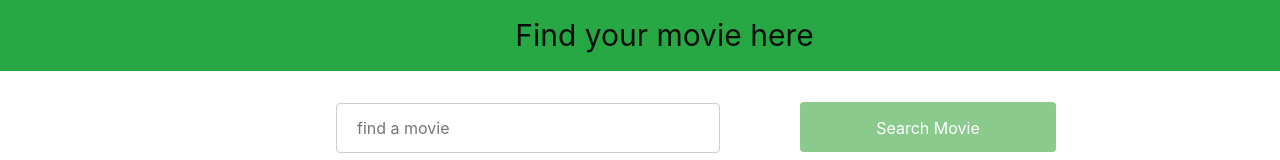
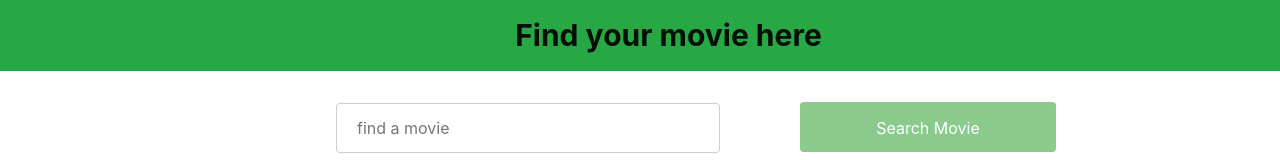
Before and after one commit to beata0809/movie-search-app, a React (Create React App) app: page /#/ in a window 1280 px wide. Shown: the top 160 px of the page. Built offline with nearby package versions, Linux system fonts and the light colour scheme.

Commit message:
poprawki kodu

```diff
--- /dev/null
+++ b/src/App.js
@@ -0,0 +1,14 @@
+import React from "react";
+import { HashRouter as Router, Route } from "react-router-dom";
+import MovieListPanel from "./components/MovieListPanel/MovieListPanel";
+function App() {
+  return (
+    <>
+      <Router>
+        <Route exact path="/" component={MovieListPanel} />
+      </Router>
+    </>
+  );
+}
+
+export default App;
--- a/src/components/InfoAboutMovie/InfoAboutMovie.js
+++ b/src/components/InfoAboutMovie/InfoAboutMovie.js
@@ -8,8 +8,8 @@ import MovieModal from "../MovieModal/MovieModal";
 import poster from "./../../photo/download.png";
 
 class InfoAboutMovie extends React.Component {
-  constructor() {
-    super();
+  constructor(props) {
+    super(props);
     this.state = { show: false };
   }
 
@@ -25,7 +25,8 @@ class InfoAboutMovie extends React.Component {
     });
   };
   onClick = (title, id, year) => {
-    this.props.getSingleMovie(title, id, year);
+    const { getSingleMovie } = this.props;
+    getSingleMovie(title, id, year);
     this.setState({
       show: true
     });
@@ -33,7 +34,7 @@ class InfoAboutMovie extends React.Component {
 
   render() {
     const { movie } = this.props;
-
+    const { show } = this.state;
     return (
       <>
         <div className="singleMoviePart">
@@ -62,7 +63,7 @@ class InfoAboutMovie extends React.Component {
             </Button>
           </div>
         </div>
-        <Modal show={this.state.show} onHide={this.handleClose}>
+        <Modal show={show} onHide={this.handleClose}>
           <MovieModal />
           <Modal.Footer>
             <Button variant="secondary" onClick={this.handleClose}>
--- a/src/components/MovieListPanel/MovieListPanel.js
+++ b/src/components/MovieListPanel/MovieListPanel.js
@@ -10,14 +10,15 @@ import "./MovieListPanel.css";
 import { getSelectedMovies } from "../../store/actions";
 
 class MovieListPanel extends React.Component {
-  constructor() {
-    super();
+  constructor(props) {
+    super(props);
     this.state = { currentPage: 1, postsPerPage: 10 };
   }
 
   paginate = pageNumber => {
+    const { getSelectedMovies, movie } = this.props;
     this.setState({ currentPage: pageNumber });
-    this.props.getSelectedMovies(this.props.movie, pageNumber);
+    getSelectedMovies(movie, pageNumber);
   };
 
   render() {
--- a/src/components/MovieModal/MovieModal.js
+++ b/src/components/MovieModal/MovieModal.js
@@ -6,8 +6,8 @@ import { connect } from "react-redux";
 import poster from "./../../photo/download.png";
 
 class MovieModal extends React.Component {
-  constructor() {
-    super();
+  constructor(props) {
+    super(props);
     this.state = { movieExist: false };
   }
 
@@ -19,9 +19,10 @@ class MovieModal extends React.Component {
 
   render() {
     const { singleMovie } = this.props;
+    const { movieExist } = this.state;
     return (
       <>
-        {this.state.movieExist === true ? (
+        {movieExist === true ? (
           singleMovie && singleMovie.Response === "True" ? (
             <>
               <Modal.Header closeButton>
--- a/src/components/Pagination/Pagination.js
+++ b/src/components/Pagination/Pagination.js
@@ -6,13 +6,12 @@ const Pagination = ({ postsPerPage, totalPosts, paginate }) => {
   for (let i = 1; i <= Math.ceil(totalPosts / postsPerPage); i++) {
     pageNumbers.push(i);
   }
-
   return (
     <nav>
       <ul className="mt-3 pagination pagination-lg justify-content-center">
         {pageNumbers.map(number => (
           <li key={number} className="page-item">
-            <a onClick={() => paginate(number)} href="!#" className="page-link">
+            <a onClick={() => paginate(number)} href="#" className="page-link">
               {number}
             </a>
           </li>
--- a/src/components/SearchPanel/SearchPanel.css
+++ b/src/components/SearchPanel/SearchPanel.css
@@ -1,6 +1,7 @@
 .title {
   padding-left: 40% !important;
   font-size: 30px !important;
+  font-weight: bold;
 }
 
 .inputLabel {
--- a/src/components/SearchPanel/SearchPanel.js
+++ b/src/components/SearchPanel/SearchPanel.js
@@ -7,7 +7,8 @@ import { Button } from "reactstrap";
 import { Navbar } from "react-bootstrap";
 class SearchPanel extends React.Component {
   onSubmit = formValues => {
-    this.props.getSelectedMovies(formValues.movie, 1);
+    const { getSelectedMovies } = this.props;
+    getSelectedMovies(formValues.movie, 1);
   };
 
   render() {
@@ -15,9 +16,7 @@ class SearchPanel extends React.Component {
     return (
       <div>
         <Navbar bg="success">
-          <Navbar.Brand href="#home" className="title">
-            Find your movie here
-          </Navbar.Brand>
+          <Navbar.Brand className="title">Find your movie here</Navbar.Brand>
         </Navbar>
         <form className="form" onSubmit={handleSubmit(this.onSubmit)}>
           {
--- a/src/index.js
+++ b/src/index.js
@@ -3,7 +3,7 @@ import ReactDOM from "react-dom";
 import "./index.css";
 import { Provider } from "react-redux";
 import { createStore, applyMiddleware } from "redux";
-import App from "./components/App/App";
+import App from "./App";
 import thunk from "redux-thunk";
 import * as serviceWorker from "./serviceWorker";
 import rootReducer from "./store/index";
--- a/src/store/actions/index.js
+++ b/src/store/actions/index.js
@@ -6,6 +6,7 @@ export const getSelectedMovies = (title, page) => async dispatch => {
     const { data } = await axios.get(
       `https://www.omdbapi.com/?apikey=c268494&s=${title}&page=${page}`
     );
+    console.log(data);
     dispatch({
       type: SELECTED_MOVIES,
       payload: data
@@ -20,6 +21,7 @@ export const getSingleMovie = (title, id, year) => async dispatch => {
     const { data } = await axios.get(
       `https://www.omdbapi.com/?i=${id}&apikey=c268494&t=${title}&y=${year}`
     );
+    console.log(data);
     dispatch({
       type: SINGLE_MOVIE,
       payload: data
```
